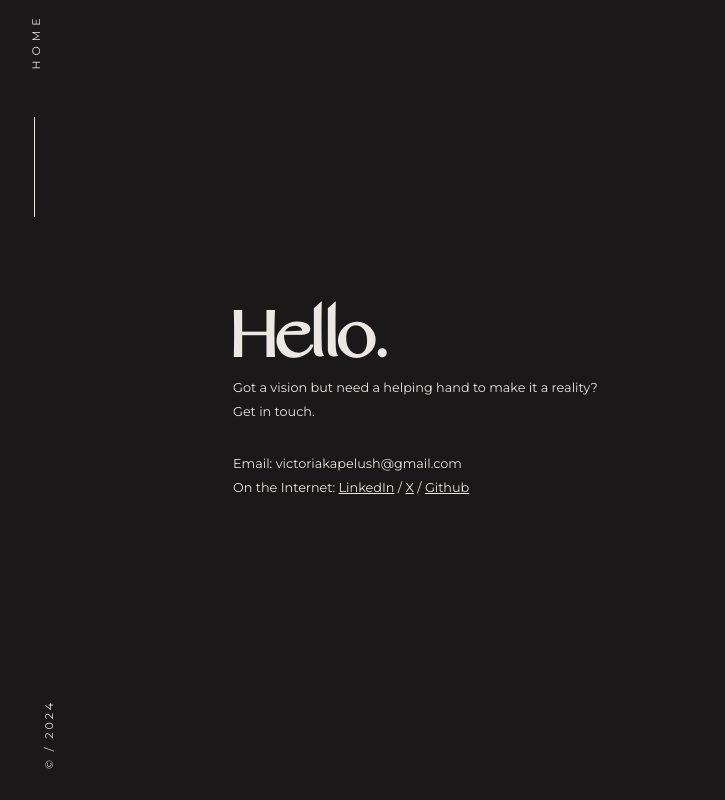
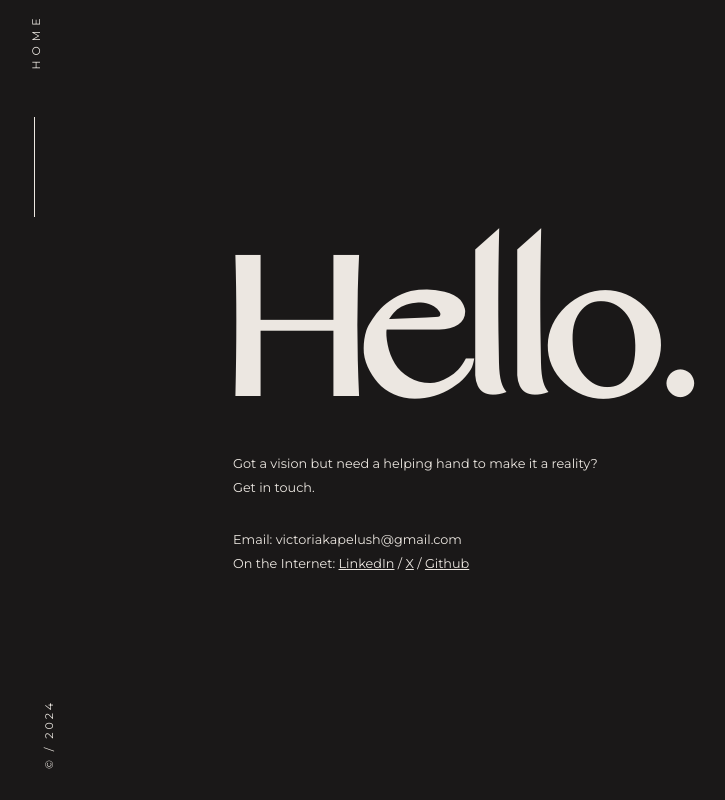
Before and after one commit to victoriakapelush/React-Portfolio-Website, a React (Vite) app: page /contact in a window 1280 px wide. Shown: the whole page, without its empty margins (7-732 px from the left). Built offline with nearby package versions, Linux system fonts and the light colour scheme.

Commit message:
Fix responsive design

```diff
--- a/src/style/index.css
+++ b/src/style/index.css
@@ -208,7 +208,7 @@ p {
 }
 
 .contact-main-info h1 {
-  font-size: clamp(4rem, 5vw, 12rem);
+  font-size: clamp(4rem, 15vw, 12rem);
   font-family:
     Grandslang roman,
     sans-serif;
@@ -333,11 +333,10 @@ q {
   font-family:
     Grandslang roman,
     sans-serif;
-  font-size: clamp(16px, 1vw, 24px);
+  font-size: clamp(16px, 1.4vw, 24px);
   font-weight: 400;
   transition: padding 0.25s ease-in-out;
-  max-width: 6rem;
-  min-width: 5rem;
+  width: fit-content;
   text-align: center;
   margin: 1rem 0;
 }
```
